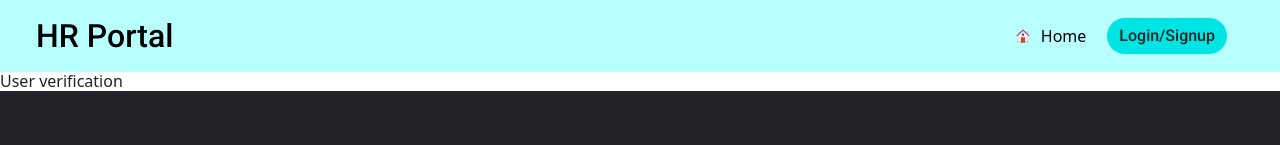
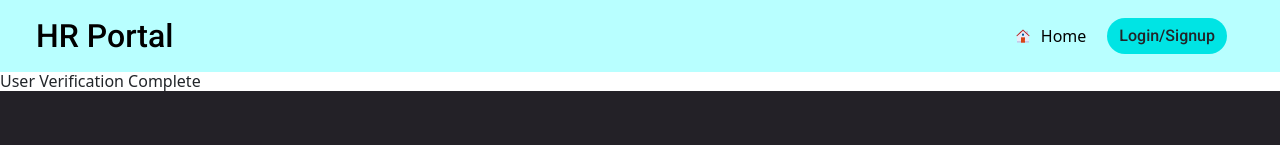
Before and after one commit to keshavjha018/Ecell-HR-Portal, a React (Create React App) app in the folder client/: page /verify/mail in a window 1280 px wide. Shown: the top 145 px of the page. Built offline with nearby package versions, Linux system fonts and the light colour scheme; no server answers.

Commit message:
deployment changes

```diff
--- a/client/src/pages/EmailVerify.jsx
+++ b/client/src/pages/EmailVerify.jsx
@@ -33,7 +33,7 @@ function EmailVerify() {
     return (
         <>
             <div>
-                <h1> User verification</h1>
+                <h1> User Verification Complete</h1>
                 {/* <h3>There is an error in verification......</h3> */}
             </div>
         </>
```
Also changed, not shown: 1 other file (tests, documents, lock files or other folders).
